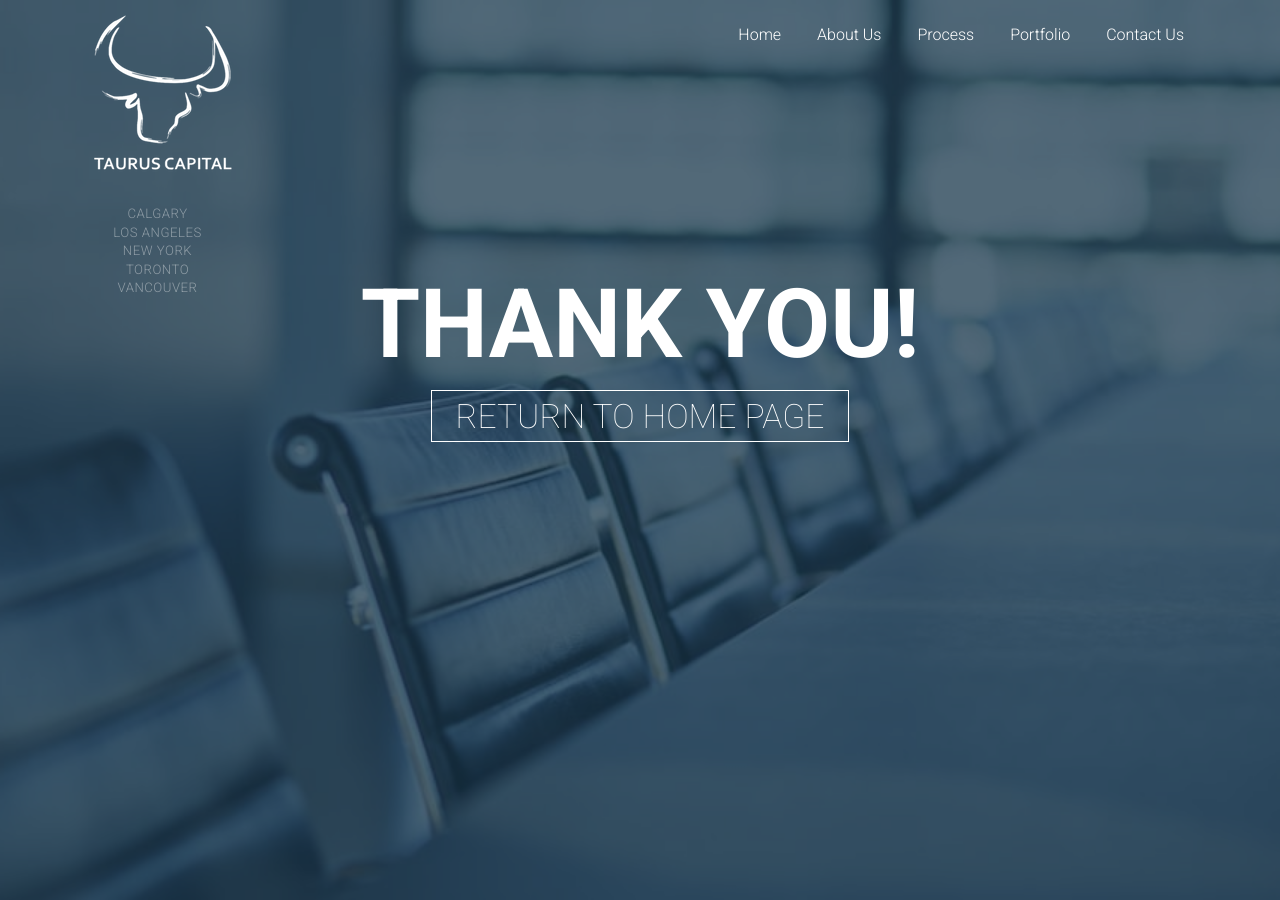
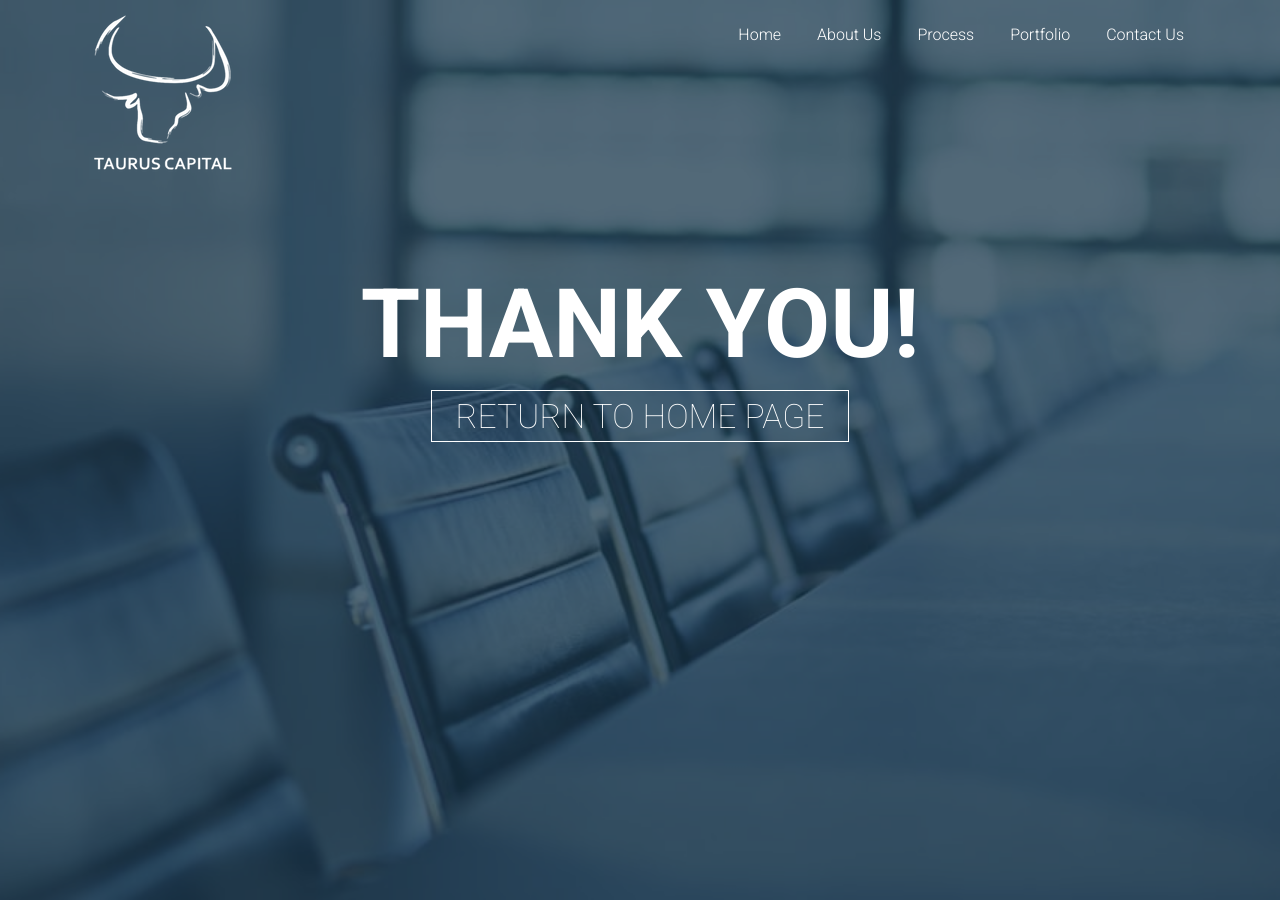
Before and after one commit to andyvanee/taurusconsult.ca, a Jekyll site: the page built from thanks.md, in a window 1280 px wide. Built offline with Jekyll 4.4.1, drawn with Linux system fonts in a browser that asks for light colours; nearby versions of some CDN libraries.

Commit message:
Revert nav to figure out CSS

```diff
--- a/_includes/navigation.html
+++ b/_includes/navigation.html
@@ -3,13 +3,6 @@
     <div class="primary-nav-wrapper">
         <h1 class="site-title">
             <a href="/">{{ site.title }}</a>
-            <span class="locations">
-                <span class="location-city">Calgary</span>
-                <span class="location-city">Los Angeles</span>
-                <span class="location-city">New York</span>
-                <span class="location-city">Toronto</span>
-                <span class="location-city">Vancouver</span>
-            </span>
         </h1>
         <ul>
             <li><a href="/">Home</a></li>
```
